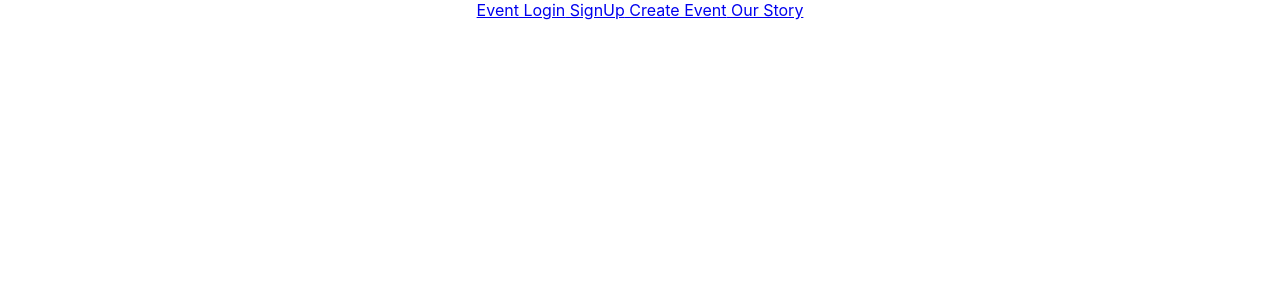
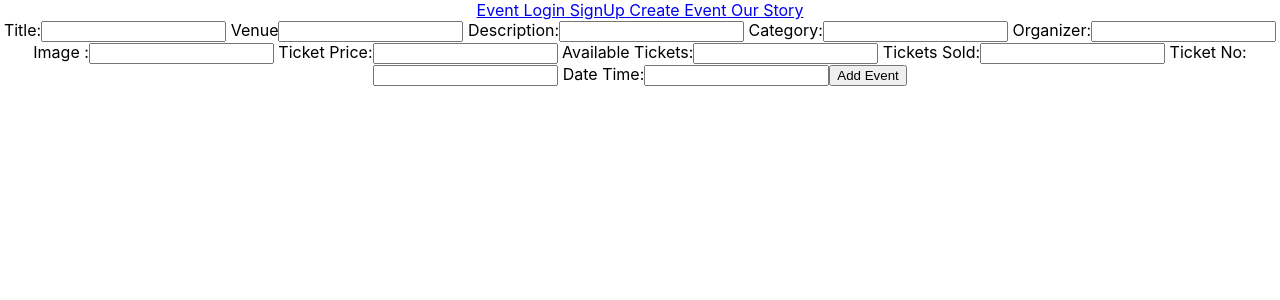
Before and after one commit to Sarah-Wambui/Event-Ticketing-App, a React (Create React App) app in the folder client/: page /newevent in a window 1280 px wide. Shown: the top 300 px of the page. Built offline with nearby package versions, Linux system fonts and the light colour scheme; no server answers.

Commit message:
ft -added addEventForm

```diff
--- a/client/src/App.js
+++ b/client/src/App.js
@@ -19,7 +19,9 @@ function App() {
     .then(resp=> resp.json())
     .then(events=> setEvents(events))
   }, [])
-
+function handleAddEvent(newEvent) {
+  setEvents([...events,newEvent])
+}
 
   return (
     <div className="App">
@@ -30,7 +32,7 @@ function App() {
           <Route exact path="/" element = {<EventList events={events}/>} />
           <Route path="/login" element={<Login  />} />
           <Route path="/signup" element={<Signup />} />
-          <Route path="/newevent" element={<AddEventForm />} />
+          <Route path="/newevent" element={<AddEventForm handleAddEvent={handleAddEvent} />} />
           <Route path="/about" element={<About />} />
         </Routes>
 
--- a/client/src/components/AddEventForm.js
+++ b/client/src/components/AddEventForm.js
@@ -1,9 +1,88 @@
-import React from 'react'
+import React,{useState} from 'react'
 
-function AddEventForm() {
+function AddEventForm({handleAddEvent}) {
+  const[eventData, setEventData] = useState({
+    title:"",
+    venue:"",
+    description:"",
+    category:"",
+    organizer:"",
+    image_url:"",
+    ticket_price:"",
+    available_tickets:"",
+    tickets_sold:"",
+    ticket_number:"",
+    date_time:"",
+
+  })
+function handleSubmitForm(event) {
+  event.preventDefault()
+  fetch("/events",{
+   method:"POST",
+   headers:{
+    "Content-Type":"application/json",
+   },
+   body:JSON.stringify(eventData),
+
+  })
+  .then((resp)=>resp.json())
+  .then((newEvent)=>console.log(newEvent))
+  setEventData({
+    title:"",
+    venue:"",
+    description:"",
+    category:"",
+    organizer:"",
+    image_url:"",
+    ticket_price:"",
+    available_tickets:"",
+    tickets_sold:"",
+    ticket_number:"",
+    date_time:"",
+  })
+
+
+
+}
+function handleChange(event) {
+  const { name, value } = event.target;
+  const newValue = value;
+  setEventData((prevEventData) => ({
+    ...prevEventData,
+    [name]:newValue,
+  }));
+}
+
+
+
+
   return (
     <div>
-
+      <form onSubmit={handleSubmitForm}>
+        <label> Title:</label>
+        <input type="text" onChange={handleChange} name ="title" value={eventData.title}/>
+        <label> Venue</label>
+        <input type="text" onChange={handleChange} name ="venue" value={eventData.venue}/>
+        <label> Description:</label>
+        <input type="text"onChange={handleChange} name ="description" value={eventData.description}/>
+        <label> Category:</label>
+        <input type="text"onChange={handleChange} name ="category" value={eventData.category}/>
+        <label> Organizer:</label>
+        <input type="text"onChange={handleChange} name ="organizer" value={eventData.organizer}/>
+        <label> Image :</label>
+        <input type="text"onChange={handleChange} name ="image_url" value={eventData.image_url}/>
+        <label> Ticket Price:</label>
+        <input type="number"onChange={handleChange} name ="ticket_price" value={eventData.ticket_price}/>
+        <label> Available Tickets:</label>
+        <input type="number"onChange={handleChange} name ="available_tickets" value={eventData.available_tickets}/>
+        <label> Tickets Sold:</label>
+        <input type="number"onChange={handleChange} name ="tickets_sold" value={eventData.tickets_sold}/>
+        <label> Ticket No:</label>
+        <input type="text"onChange={handleChange} name ="ticket_number" value={eventData.ticket_number}/>
+        <label> Date Time:</label>
+        <input type="text"onChange={handleChange} name ="date_time" value={eventData.date_time}/>
+        <button type= "submit"> Add Event </button>
+         </form>
     </div>
   )
 }
```
Also changed, not shown: 1 other file (tests, documents, lock files or other folders).
